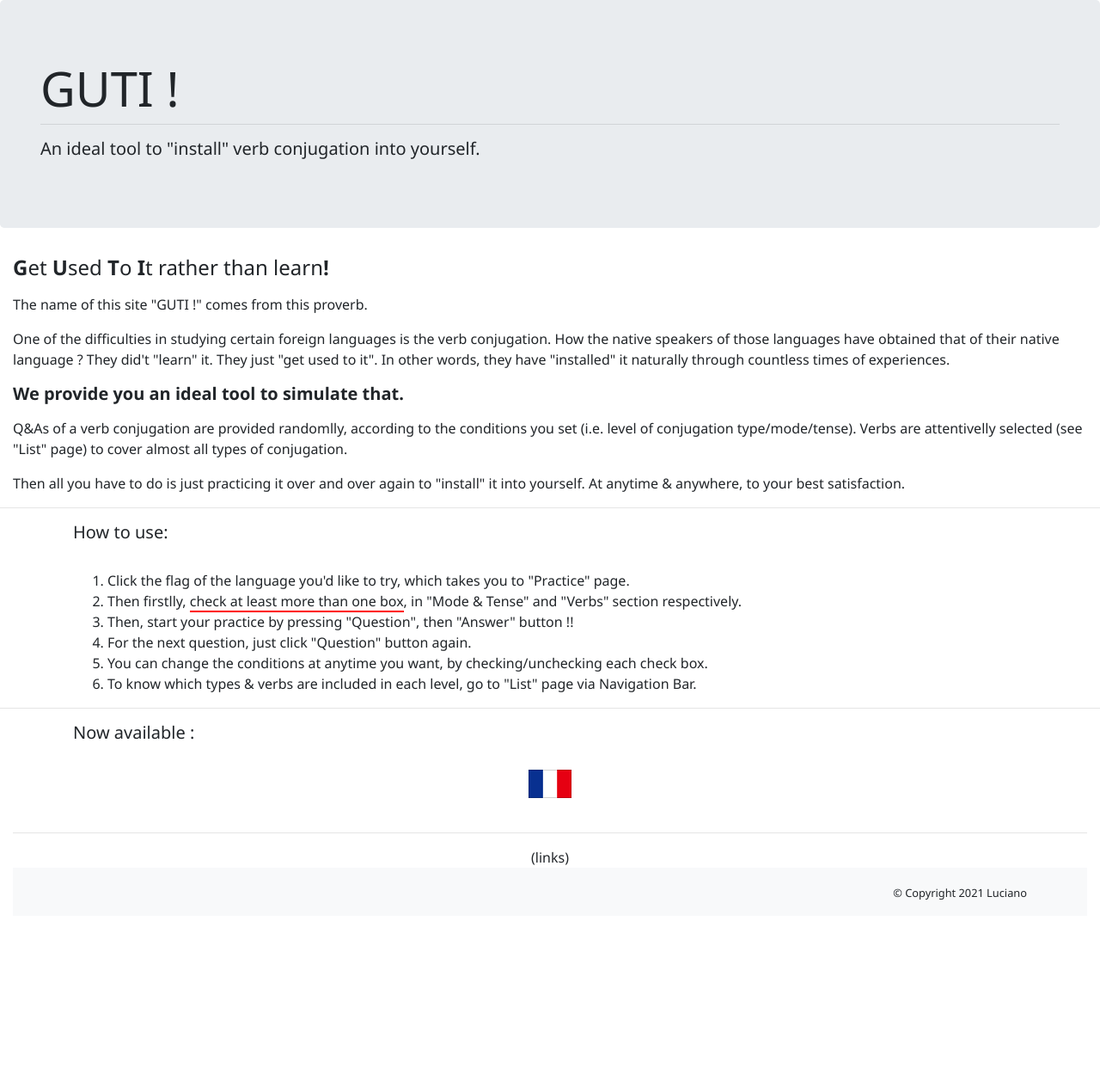
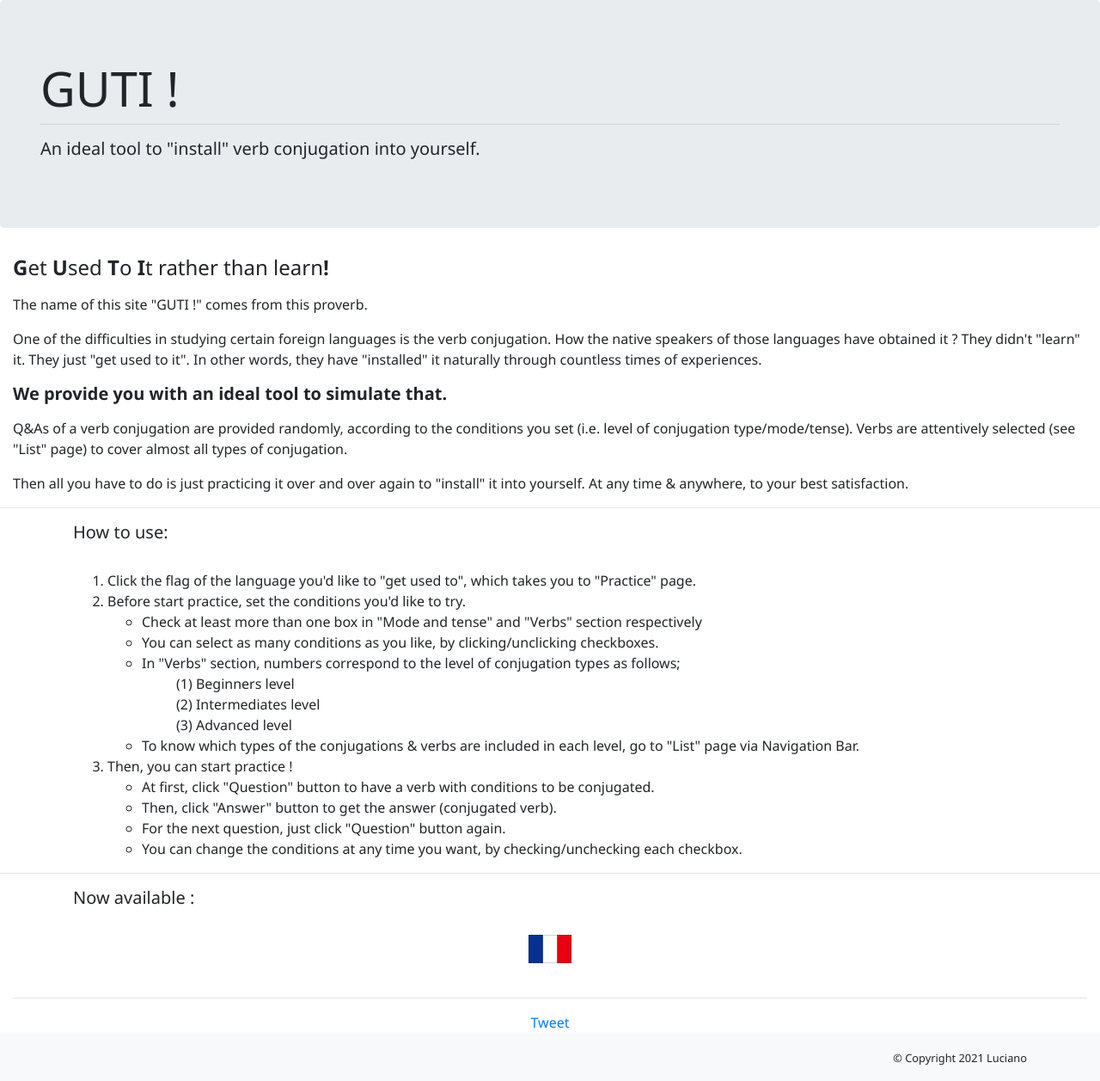
Before and after one commit to H-luciano/GUTI, a Django app: page / in a window 1280 px wide. Shown: the whole page at 86% size. Before the commit the page ends 1047 px from the top, so only its background shows below. Run offline with Django 3.2, Linux system fonts and the light colour scheme; some libraries are stand-ins or nearby versions.

Commit message:
HOME modified & SNN buttons added

```diff
--- a/french/table.py
+++ b/french/table.py
@@ -312,7 +312,7 @@ table = {
 ("renvoyer","elles"):["Elles renvoyent.","Elles ont renvoyé.","Elles renvoyaient.","elles avaient renvoyé.","Elles renverront.","qu'elles renvoient.","qu'elles aient renvoyé.","elles renverraient.","elle auraient renvoyé.","n/a"],
 ("renvoyer","ça"):["Ça renvoie.","Ça a renvoyé.","Ça renvoyait.","Ça avait renvoyé.","Ça renverra.","que ça renvoie.","que ça ait renvoyé.","ça renverrait.","ça aurait renvoyé.","n/a"],
 
-("mener","je"):["Je mène.","J'ai mené.","Je ,enais.","J'avais mené.","Je mènerai.","que je mène.","que j'aie mené.","je mènerais.","j'aurais mené.","n/a"],
+("mener","je"):["Je mène.","J'ai mené.","Je menais.","J'avais mené.","Je mènerai.","que je mène.","que j'aie mené.","je mènerais.","j'aurais mené.","n/a"],
 ("mener","tu"):["Tu mènes.","Tu as mené.","Tu menais.","Tu avais mené.","Tu mènras.","que tu mènes.","que tu aies mené.","tu mènerais.","tu aurais mené.","Mène !"],
 ("mener","il"):["Il mène.","Il a mené.","Il menait.","Il avait mené.","Il mènera.","qu'il mène.","qu'il ait mené.","il mènerait.","il aurait mené.","n/a"],
 ("mener","elle"):["Elle mène.","Elle a mené.","Elle menait.","Elle avait mené.","Elle mènera.","qu'elle mène.","qu'elle ait mené.","elle mènerait.","elle aurait mené.","n/a"],
@@ -968,7 +968,7 @@ table = {
 ("satisfaire","je"):["Je satisfais.","J'ai satisfait.","Je satisfaisais.","J'avais satisfait.","Je satisferai.","que je satisfasse.","que j'aie satisfait.","je satisferais.","j'aurais satisfait.","n/a"],
 ("satisfaire","tu"):["Tu satisfais.","Tu as satisfait.","Te satisfaisas.","Tu avais satisfait.","Tu satisferas.","que tu satisfasses.","que tu aies satisfait.","tu satisferais.","tu aurais satisfait.","Satisfais !"],
 ("satisfaire","il"):["Il satisfait.","Il a satisfait.","Il satisfaisait.","Il avait satisfait.","Il satisfera.","qu'il satisfasse.","qu'il ait satisfait.","il satisferait.","il aurait satisfait.","n/a"],
-("satisfaire","elle"):["Elle satisfait.","Ella satisfait.","Elle satisfaisait.","Elle avait satisfait.","Elle satisfera.","qu'elle satisfasse.","qu'elle ait satisfait.","elle satisferait.","elle aurait satisfait.","n/a"],
+("satisfaire","elle"):["Elle satisfait.","Elle a satisfait.","Elle satisfaisait.","Elle avait satisfait.","Elle satisfera.","qu'elle satisfasse.","qu'elle ait satisfait.","elle satisferait.","elle aurait satisfait.","n/a"],
 ("satisfaire","nous"):["Nous satisfaisons.","Nous avons satisfait.","Nous satisfaisions.","Nous avions satisfait.","Nous satisferons.","que nous satisfassions.","que nous ayons satisfait.","nous satisferions.","nous aurions satisfait.","Satisfaison !"],
 ("satisfaire","vous"):["Vous satisfaites.","Vous avez satisfait.","Vous satisfaisiez.","Vous aviez satisfait.","Vous satisferez.","que vous satisfassiez.","que vous ayez satisfait.","vous satisferiez.","vous auriez satisfait.","Satisfaites !"],
 ("satisfaire","ils"):["Ils satisfont.","Ils ont satisfait.","Ils satisfaisaient.","Ils avaient satisfait.","Ils satisferont.","qu'ils satisfassent.","qu'ils aient satisfait.","ils satisferaient.","ils auraient satisfait.","n/a"],
@@ -1633,7 +1633,7 @@ table = {
 ("haïr","nous"):["Nous haïssons.","Nous avons haï.","Nous haïssions.","Nous avions haï.","Nous haïrons.","que nous haïssions.","que nous ayons haï.","nous haïrions.","nous aurions haï.","Haïssons !"],
 ("haïr","vous"):["Vous haïssez.","Vous avez haï.","Vous haïssiez.","Vous aviez haï.","Vous haïrez.","que vous haïssiez.","que vous ayez haï.","vous haïriez.","vous auriez haï.","Haïssez !"],
 ("haïr","ils"):["Ils haïssent.","Ils ont haï.","Ils haïssaient.","Ils avaient haï.","Ils haïront.","qu'ils haïssent.","qu'ils aient haï.","ils haïraient.","ils auraient haï.","n/a"],
-("haïr","elles"):["Elles haïssent.","Elles ont haï.","Elles haïssaient.","Elles avaient haï.","Elles haïront.","qu'elles haïssent.","qu'elles aient haï.","elles haïraient.","elle auraient haï.","n/a"],
+("haïr","elles"):["Elles haïssent.","Elles ont haï.","Elles haïssaient.","Elles avaient haï.","Elles haïront.","qu'elles haïssent.","qu'elles aient haï.","elles haïraient.","elles auraient haï.","n/a"],
 ("haïr","ça"):["Ça hait.","Ça a haï.","Ça haïssait.","Ça avait haï.","Ça haïra.","que ça haïsse.","que ça ait haï.","ça haïrait.","ça aurait haï.","n/a"],
 
 ("foutre","je"):["Je fous.","J'ai foutu.","Je foutais.","J'avais foutu.","Je foutrai.","que je foute.","que j'aie foutu.","je foutrais.","j'aurais foutu.","n/a"],
--- a/home/templates/home/guti_home.html
+++ b/home/templates/home/guti_home.html
@@ -10,6 +10,19 @@
   <meta name="description" content='An ideal tool to "install" conjugation into yourself.'>
   <meta name="keywords" content='conjugation,動詞活用'>
   <meta name="viewport" content="width=device-width, initial-scale=1">
+
+  <!-- Global site tag (gtag.js) - Google Analytics -->
+  <script async src="https://www.googletagmanager.com/gtag/js?id=G-20DKMERV53"></script>
+  <script>
+    window.dataLayer = window.dataLayer || [];
+
+    function gtag() {
+      dataLayer.push(arguments);
+    }
+    gtag('js', new Date());
+
+    gtag('config', 'G-20DKMERV53');
+  </script>
 
 
 
@@ -43,18 +56,16 @@
     <p>The name of this site "GUTI !" comes from this proverb.</p>
 
     <p>
-      One of the difficulties in studying certain foreign languages is the verb conjugation.
-      How the native speakers of those languages have obtained that of their native language ?
-      They did't "learn" it. They just "get used to it". In other words, they have "installed" it naturally through countless times of experiences.<br>
+      One of the difficulties in studying certain foreign languages is the verb conjugation. How the native speakers of those languages have obtained it ? They didn't "learn" it. They just "get used to it". In other words, they have "installed" it naturally through countless times of experiences.<br>
     </p>
 
     <p>
-    <h5><strong>We provide you an ideal tool to simulate that.</strong></h5>
+    <h5><strong>We provide you with an ideal tool to simulate that.</strong></h5>
     </p>
 
-    <p>Q&As of a verb conjugation are provided randomlly, according to the conditions you set (i.e. level of conjugation type/mode/tense). Verbs are attentivelly selected (see "List" page) to cover almost all types of conjugation.</p>
+    <p>Q&As of a verb conjugation are provided randomly, according to the conditions you set (i.e. level of conjugation type/mode/tense). Verbs are attentively selected (see "List" page) to cover almost all types of conjugation.</p>
 
-    <p>Then all you have to do is just practicing it over and over again to "install" it into yourself. At anytime & anywhere, to your best satisfaction.</p>
+    <p>Then all you have to do is just practicing it over and over again to "install" it into yourself. At any time & anywhere, to your best satisfaction.</p>
 
   </div>
 
@@ -65,12 +76,33 @@
     <h5>How to use:</h5><br>
 
     <ol>
-      <li>Click the flag of the language you'd like to try, which takes you to "Practice" page. </li>
-      <li>Then firstlly, <span style="border-bottom: solid 2px red;"> check at least more than one box</span>, in "Mode & Tense" and "Verbs" section respectively.</li>
-      <li>Then, start your practice by pressing "Question", then "Answer" button !! </li>
-      <li>For the next question, just click "Question" button again.</li>
-      <li>You can change the conditions at anytime you want, by checking/unchecking each check box. </li>
-      <li>To know which types & verbs are included in each level, go to "List" page via Navigation Bar. </li>
+      <li>Click the flag of the language you'd like to "get used to", which takes you to "Practice" page.</li>
+      <li>Before start practice, set the conditions you'd like to try.
+        <ul>
+          <li>Check at least more than one box in "Mode and tense" and "Verbs" section respectively</li>
+          <li>You can select as many conditions as you like, by clicking/unclicking checkboxes.</li>
+          <li>In "Verbs" section, numbers correspond to the level of conjugation types as follows;
+
+            <ul style="list-style:none">
+              <li>(1) Beginners level</li>
+              <li>(2) Intermediates level</li>
+              <li>(3) Advanced level</li>
+            </ul>
+
+          <li>To know which types of the conjugations & verbs are included in each level, go to "List" page via Navigation Bar.</li>
+        </ul>
+      </li>
+      <li>Then, you can start practice !
+        <ul>
+          <li>At first, click "Question" button to have a verb with conditions to be conjugated.</li>
+          <li>Then, click "Answer" button to get the answer (conjugated verb).</li>
+          <li>For the next question, just click "Question" button again. </li>
+
+          <li>You can change the conditions at any time you want, by checking/unchecking each checkbox.</li>
+
+        </ul>
+      </li>
+
     </ol>
   </div>
 
@@ -94,19 +126,38 @@
 
     <div class="container-fluid">
       <div class="d-flex justify-content-center">
-        (links)
+
+        <div class="row">
+          <div class="col">
+            <div class="fb-like" data-href="https://gutibyluciano.pythonanywhere.com/" data-width="" data-layout="button" data-action="like" data-size="small" data-share="true"></div>
+          </div>
+          <div class="col"><a href="https://twitter.com/share?ref_src=twsrc%5Etfw" class="twitter-share-button" data-show-count="false">Tweet</a>
+            <script async src="https://platform.twitter.com/widgets.js" charset="utf-8"></script>
+          </div>
+          <div class="col">
+            <div class="line-it-button" data-lang="ja" data-type="share-b" data-ver="3" data-url="https://social-plugins.line.me/ja/how_to_install#lineitbutton" data-color="default" data-size="small" data-count="false" style="display: none;"></div>
+            <script src="https://www.line-website.com/social-plugins/js/thirdparty/loader.min.js" async="async" defer="defer"></script>
+          </div>
+        </div>
       </div>
     </div>
+  </div>
 
 
-    <script src="https://code.jquery.com/jquery-3.3.1.slim.min.js"></script>
-    <script src="https://cdnjs.cloudflare.com/ajax/libs/popper.js/1.14.7/umd/popper.min.js"></script>
-    <script src="https://stackpath.bootstrapcdn.com/bootstrap/4.3.1/js/bootstrap.min.js"></script>
+
+
+  <script src="https://code.jquery.com/jquery-3.3.1.slim.min.js"></script>
+  <script src="https://cdnjs.cloudflare.com/ajax/libs/popper.js/1.14.7/umd/popper.min.js"></script>
+  <script src="https://stackpath.bootstrapcdn.com/bootstrap/4.3.1/js/bootstrap.min.js"></script>
 
 </body>
 
+<div id="fb-root"></div>
+<script async defer crossorigin="anonymous" src="https://connect.facebook.net/ja_JP/sdk.js#xfbml=1&version=v10.0" nonce="W3JieF1u"></script>
 
-<footer class="footer mt-auto py-3 bg-light" >
+<div id="fb-root"></div>
+<script async defer crossorigin="anonymous" src="https://connect.facebook.net/ja_JP/sdk.js#xfbml=1&version=v10.0" nonce="cw3CK4T7"></script>
+<footer class="footer mt-auto py-3 bg-light">
   <div class="container text-right">
     <small>&copy; Copyright 2021 Luciano</small>
   </div>
```
Also changed, not shown: french/templates/french/list_fr.html (+15 -2 lines), french/templates/french/main_fr.html (+8 -6 lines).
